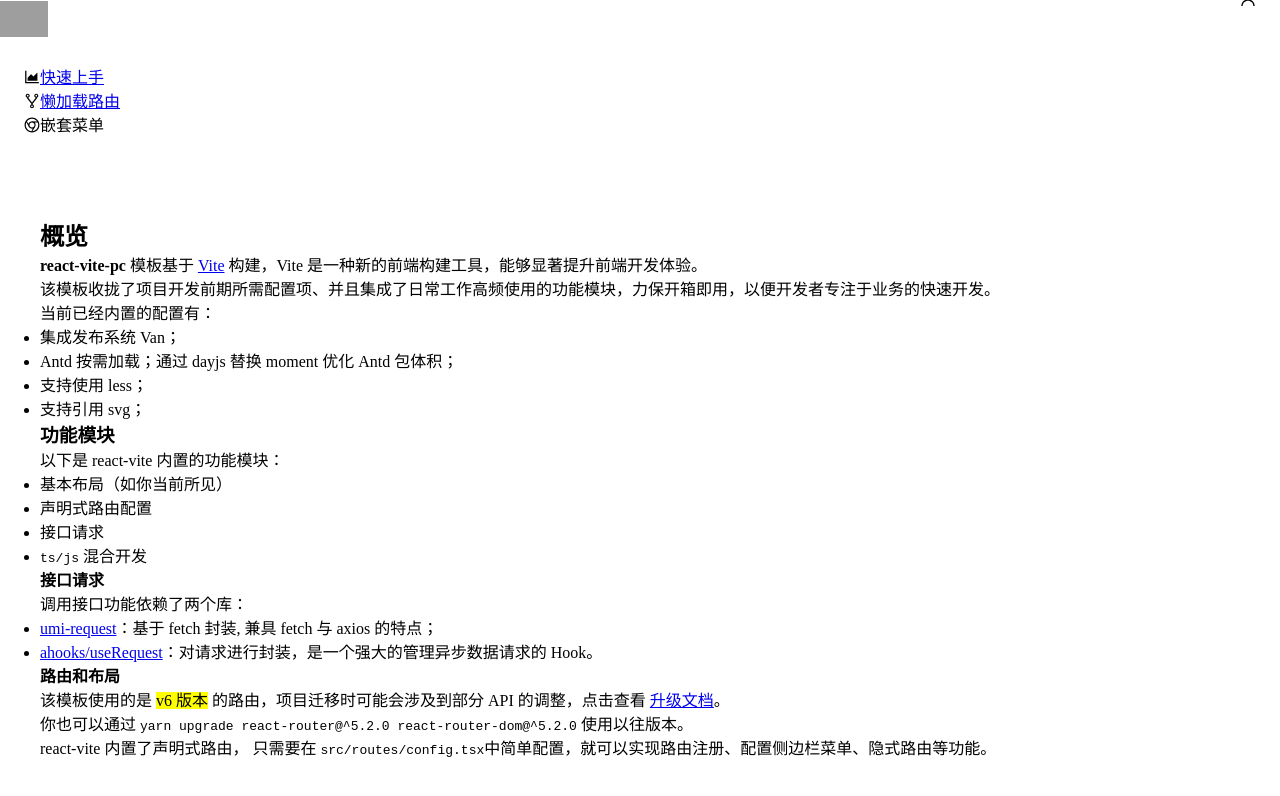
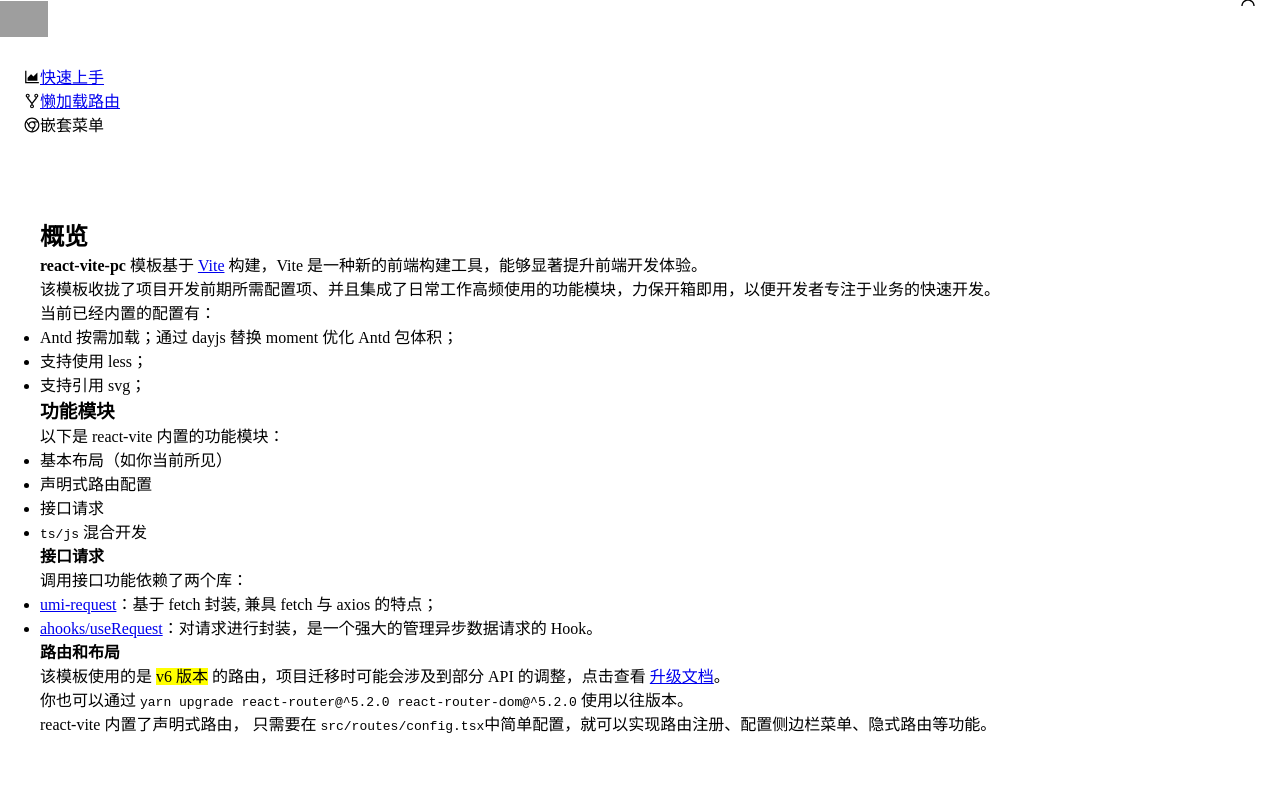
Before and after one commit to wqcstrong/boilerplate, a React (Vite) app: page /quick-start in a window 1280 px wide. Shown: the top 796 px of the page. Built offline with nearby package versions, Linux system fonts and the light colour scheme; grey boxes are pictures that could not be loaded.

Commit message:
update vite introduction

```diff
--- a/src/pages/default-menu/index.tsx
+++ b/src/pages/default-menu/index.tsx
@@ -23,7 +23,6 @@
       <Paragraph>
         当前已经内置的配置有：
         <ul>
-          <li>集成发布系统 Van；</li>
           <li>Antd 按需加载；通过 dayjs 替换 moment 优化 Antd 包体积；</li>
           <li>支持使用 less；</li>
           <li>支持引用 svg；</li>
```
